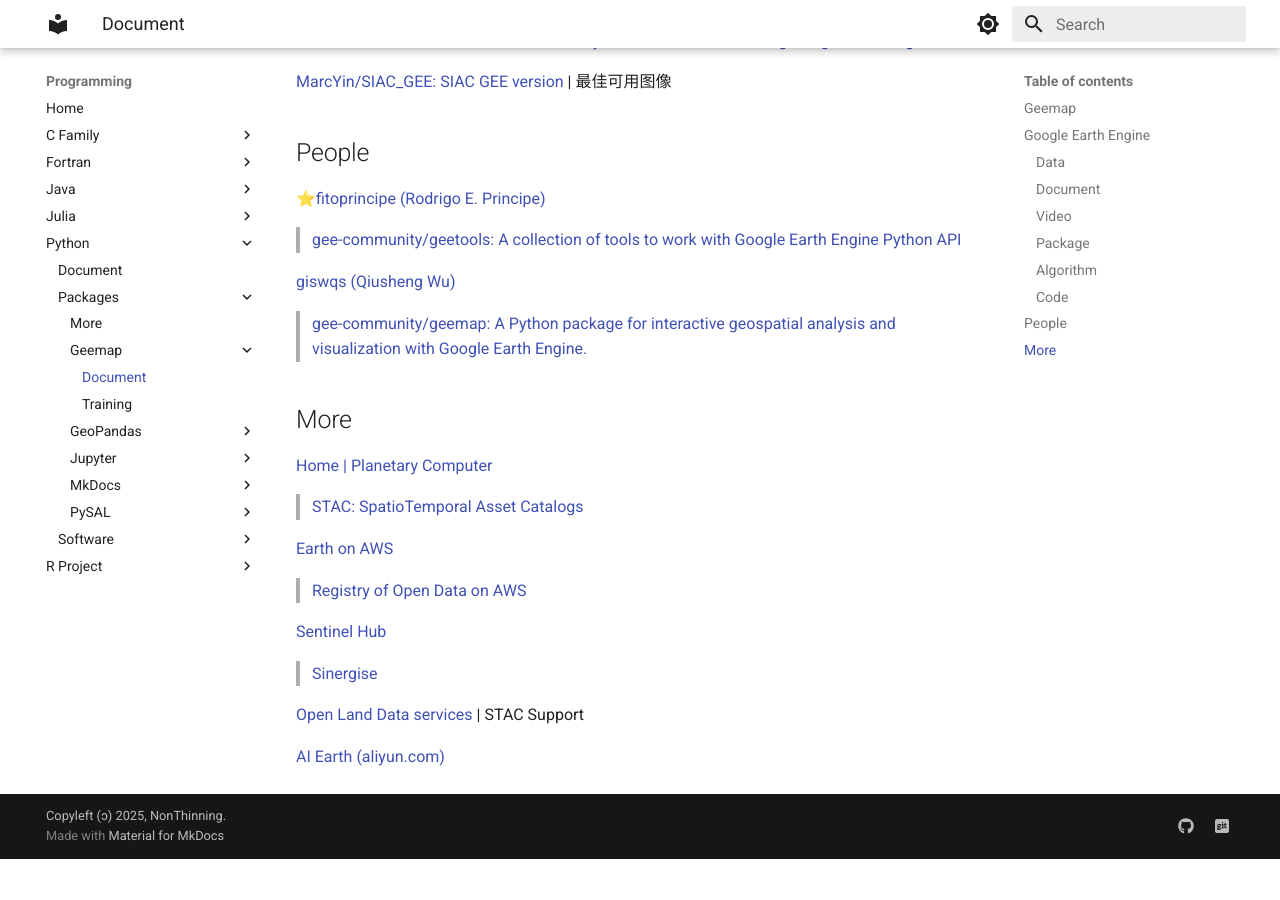
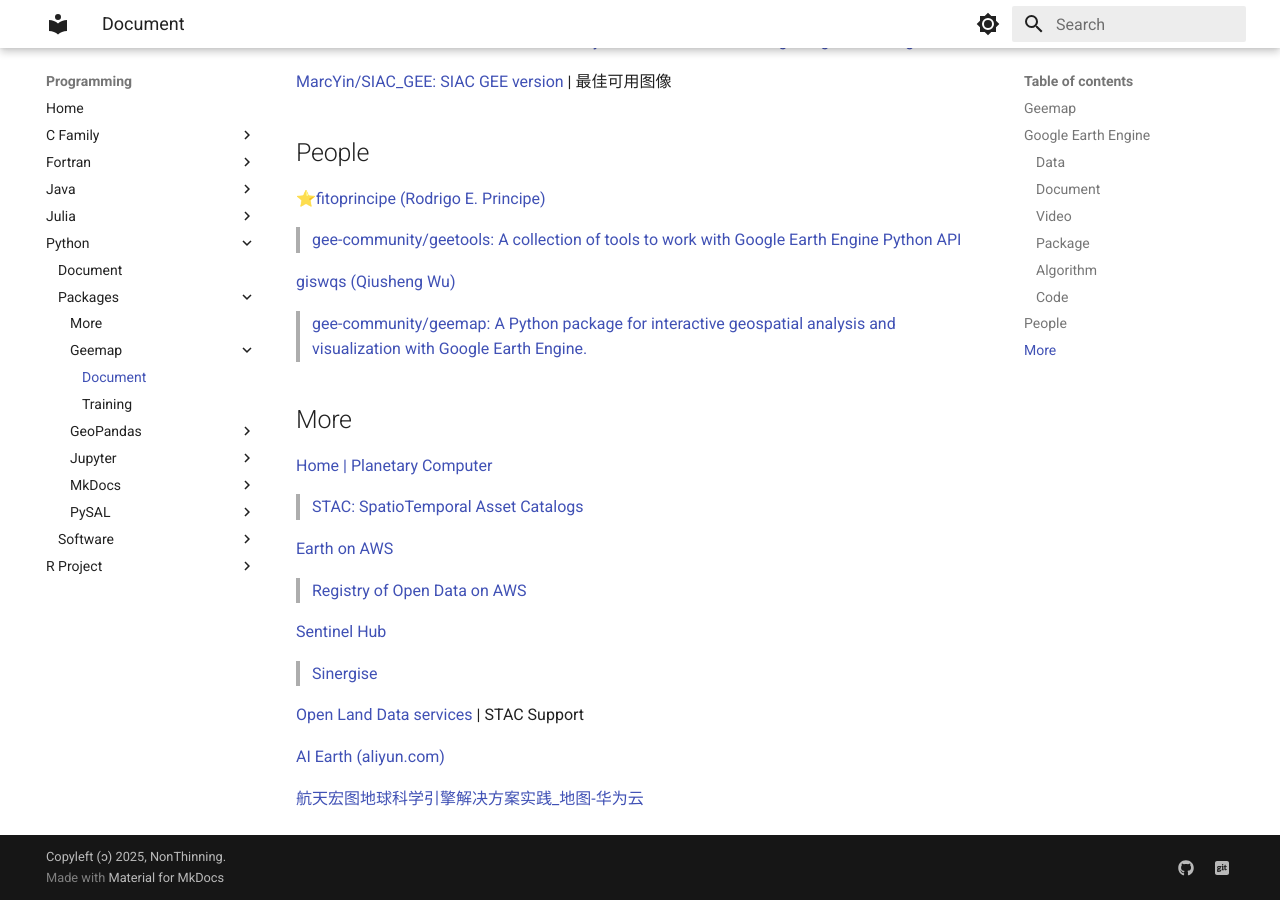
Before and after one commit to NonThinning/NonThinning.github.io, an MkDocs documentation site: the page built from docs/Programming/Python/Packages/Geemap/Document.md, in a window 1280 px wide and 900 px high, scrolled down 4127 px. Built offline with MkDocs 1.6.1 and Material for MkDocs 9.7.7, drawn with Linux system fonts in a browser that asks for light colours; before the commit the page ends 4986 px from its top, so only the background shows below that.

Commit message:
docs update

```diff
--- a/docs/Programming/Python/Packages/Geemap/Document.md
+++ b/docs/Programming/Python/Packages/Geemap/Document.md
@@ -178,3 +178,5 @@
 [Open Land Data services](https://openlandmap.github.io/book/) | STAC Support
 
 [AI Earth (aliyun.com)](https://engine-aiearth.aliyun.com/#/)
+
+[航天宏图地球科学引擎解决方案实践_地图-华为云](https://www.huaweicloud.com/solution/implementations/pieengine.html)
```
